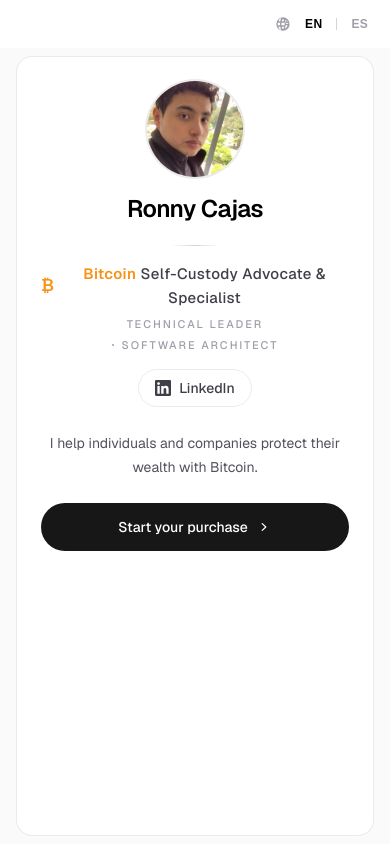
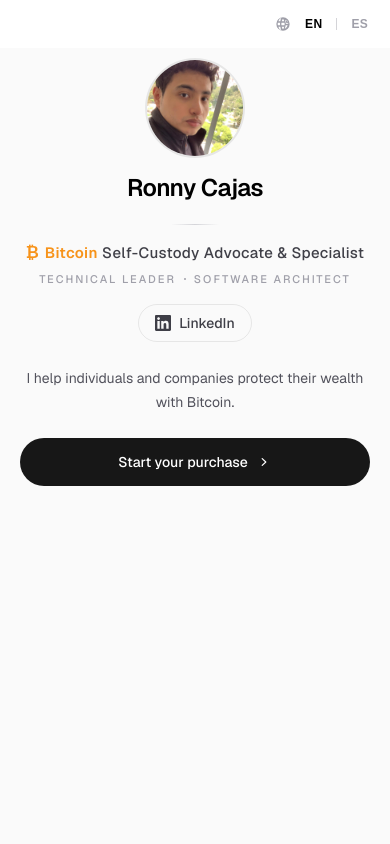
Before and after one commit to stealth14/courses-catalog, a Next.js app: page /en in a window 390 px wide. Built offline with nearby package versions, Linux system fonts and the light colour scheme.

Commit message:
Update layout on mobile

```diff
--- a/src/components/step-card.tsx
+++ b/src/components/step-card.tsx
@@ -11,7 +11,7 @@ import type { ReactNode } from "react";
 export function StepCard({ children }: { children: ReactNode }) {
   return (
     <main className="flex flex-1 flex-col items-center justify-center bg-zinc-50 px-4 py-2 font-sans dark:bg-black sm:px-6 sm:py-12">
-      <div className="flex h-[calc(100dvh-64px)] w-full max-w-md flex-col gap-6 overflow-y-auto rounded-2xl border border-black/[.08] bg-white p-6 dark:border-white/[.145] dark:bg-[#111] sm:h-[672px] sm:w-[432px] sm:shrink-0 sm:p-8">
+      <div className="flex h-[calc(100dvh-64px)] w-full max-w-md flex-col gap-6 overflow-y-auto p-1 sm:h-[672px] sm:w-[432px] sm:shrink-0 sm:rounded-2xl sm:border sm:border-black/[.08] sm:bg-white sm:p-8 sm:dark:border-white/[.145] sm:dark:bg-[#111]">
         {children}
       </div>
     </main>
```
